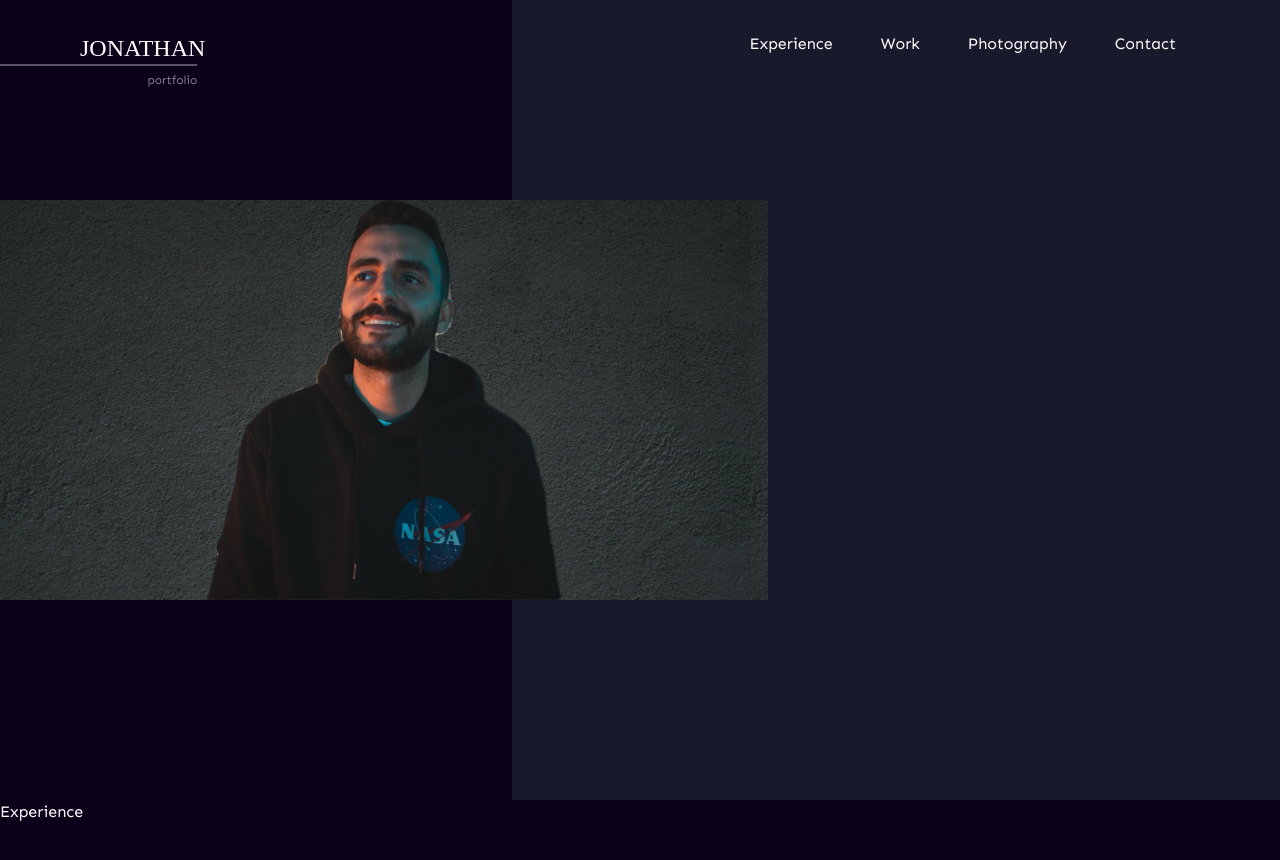
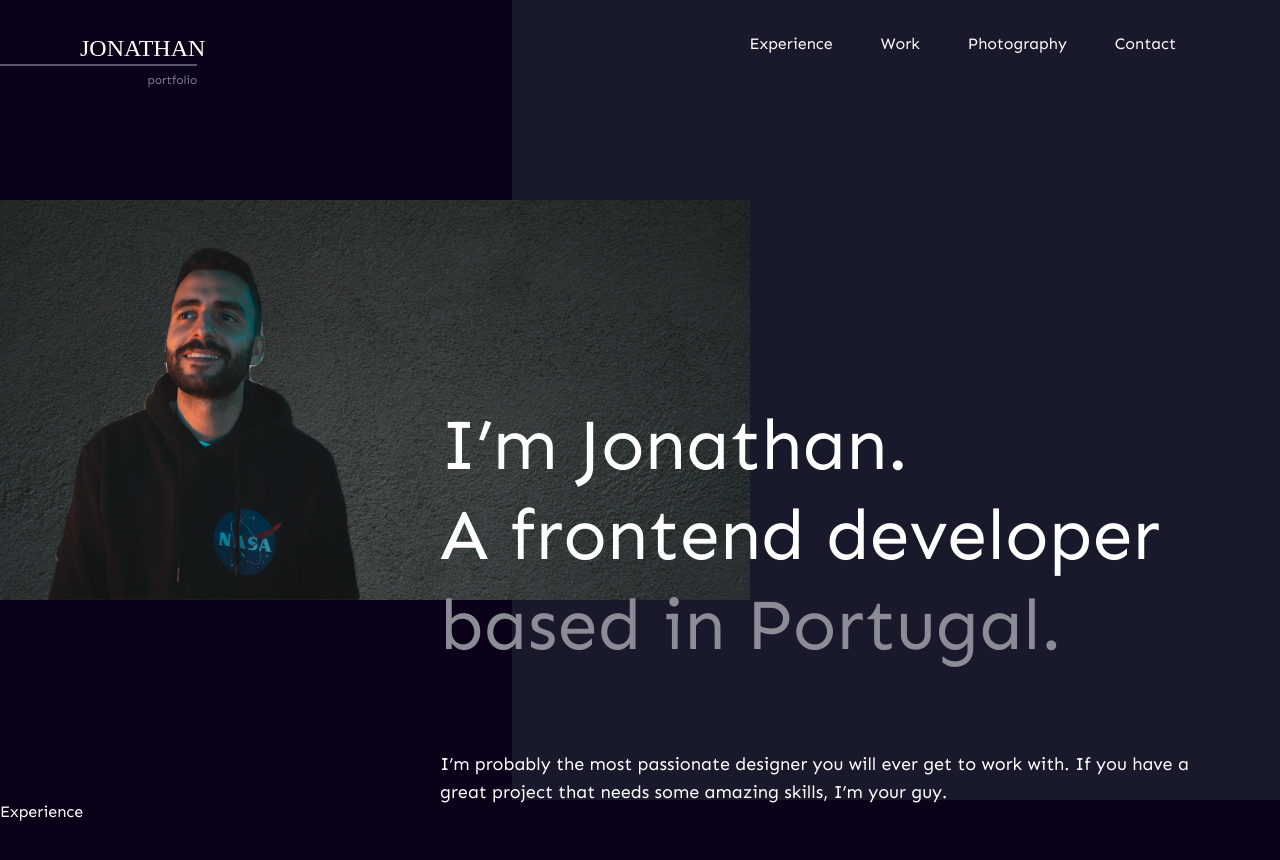
Before and after one commit to JonathanPereira1993/personal-portfolio, a React (Create React App) app: page / in a window 1280 px wide. Shown: the top 860 px of the page. Built offline with nearby package versions, Linux system fonts and the light colour scheme; a web font is replaced by a local one.

Commit message:
feat: Added the text on the MainSection

```diff
--- a/src/Components/Sections/MainSection.jsx
+++ b/src/Components/Sections/MainSection.jsx
@@ -5,10 +5,20 @@ const MainSection = () => {
   return (
     <div className="pt-20 h-screen">
       <div className="absolute h-screen bg-colorSecondaryLight w-3/5 top-0 right-0"></div>
-      <div className="absolute flex align-baseline justify-center left-0 h-1/2  top-1/2 -translate-y-1/2 w-3/5 bg-[url('/src/assets/Bg-main-section-image.jpg')] object-cover">
-        <img className="max-w-[500px] " src={avatar} alt="avatar" />
+      <div className="absolute min-w-fit flex align-baseline justify-start pt-12 pl-12 left-0 h-1/2  top-1/2 -translate-y-1/2 w-3/5 bg-[url('/src/assets/Bg-main-section-image.jpg')] object-cover bg-no-repeat">
+        <img className="" src={avatar} alt="avatar" />
       </div>
-      <h1 className="text-colorWhite text-center">MainSection</h1>
+      <div className="text-colorWhite text-7xl right-0 absolute max-w-[800px] h-full flex flex-col top-[400px] items-start mr-10 leading-tight">
+        <h1 className="">
+          I’m Jonathan. <br /> A frontend developer
+        </h1>
+        <h1 className="text-[#8c8c96]">based in Portugal.</h1>
+        <p className="text-lg mt-20">
+          I’m probably the most passionate designer you will ever get to work
+          with. If you have a great project that needs some amazing skills, I’m
+          your guy.
+        </p>
+      </div>
     </div>
   );
 };
```
